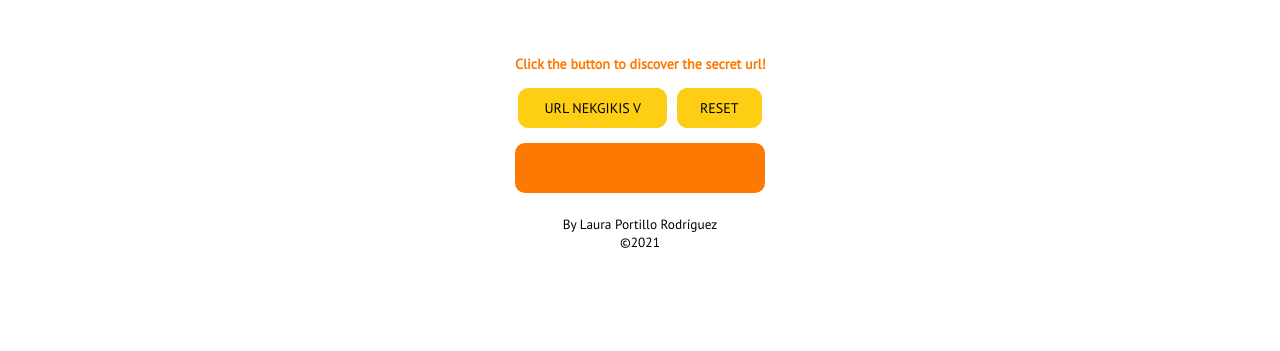
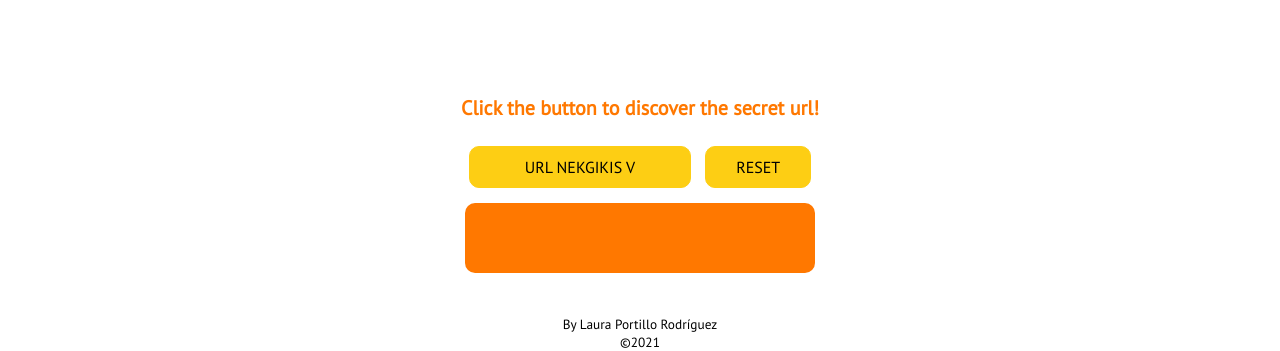
Before and after one commit to lauraportillo/generacion-k, a website: page src/html/index.html in a window 1280 px wide. Shown: the part 624-975 px from the top of the page. Before the commit the page ends 875 px from the top, so only its background shows below. Drawn offline with nearby package versions, Linux system fonts and the light colour scheme; files that its build step writes are made by us from their sources.

Commit message:
update responsive changes

```diff
--- a/src/scss/main.scss
+++ b/src/scss/main.scss
@@ -232,6 +232,37 @@
     margin-top: -5px;
     font-size: 40px;
   }
+  .sectionC__text {
+    margin-top: 40px;
+    font-size: 20px;
+  }
+  .sectionC__form {
+    margin-top: 25px;
+  }
+
+  .sectionC__form--btn1 {
+    margin-right: 7px;
+    padding: 10px 55px 10px 55px;
+    font-size: 16px;
+  }
+  .sectionC__form--btn2 {
+    margin-left: 7px;
+    padding: 10px 30px 10px 30px;
+    font-size: 16px;
+  }
+  .sectionC__solution {
+    height: 70px;
+    width: 350px;
+    margin-bottom: 20px;
+  }
+  .sectionC__solution--hieroglyphs {
+    font-size: 22px;
+    color: $color-8;
+    text-align: center;
+  }
+  .sectionC__solution--url {
+    font-size: 20px;
+  }
 }
 
 @media all and (min-width: 1280px) {
```
